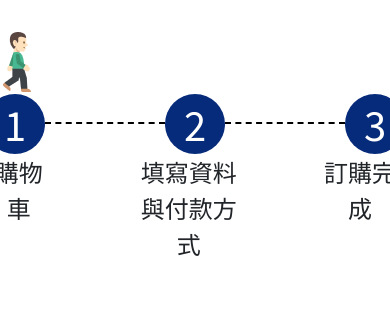
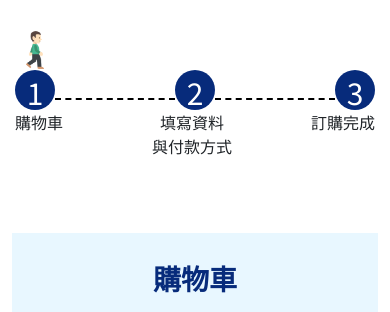
Before and after one commit to sw355498/travel, a React (Create React App) app in the folder frontend/: page / in a window 390 px wide. Shown: the part 128-440 px from the top of the page. Built offline with nearby package versions, Linux system fonts and the light colour scheme.

Commit message:
rwd小人圖區塊調整

```diff
--- a/frontend/src/pages/shoppingcart/component/People.js
+++ b/frontend/src/pages/shoppingcart/component/People.js
@@ -11,8 +11,8 @@ function People() {
       {/* 小人走路流程圖 */}
       <div className="d-flex justify-content-center">
         <div className="td-mt-75">
-          <div className="d-flex justify-content-start">
-            <img src={people} alt="走路小人" />
+          <div className="d-flex justify-content-start ">
+            <img className="people-img" src={people} alt="走路小人" />
           </div>
           <div className="d-flex justify-content-between">
             <div className="process-bg">
@@ -27,7 +27,7 @@ function People() {
               <p>3</p>
             </div>
           </div>
-          <div className="d-flex">
+          <div className="d-flex justify-content-between">
             <div className="process-text">購物車</div>
             <div className="process-text-data">
               <div className="process-text">填寫資料</div>
--- a/frontend/src/style/shoppingcart-cart-list.css
+++ b/frontend/src/style/shoppingcart-cart-list.css
@@ -17,6 +17,26 @@
 .process-text {
   text-align: center;
   font-size: 24px;
+}
+@media only screen and (max-width: 992px) {
+  /* 小人走務流程圖設定 */
+.people-img{
+  width: 40px;
+}
+.process-bg {
+  width: 40px;
+  height: 40px;
+  border-radius: 100px;
+  background: #072b7b;
+}
+.process-bg p {
+  color: white;
+  font-size: 30px;
+  text-align: center;
+}
+  .process-text{
+    font-size: 16px;
+  }
 }
 .process-text-data {
   margin-left: 80px;
```
